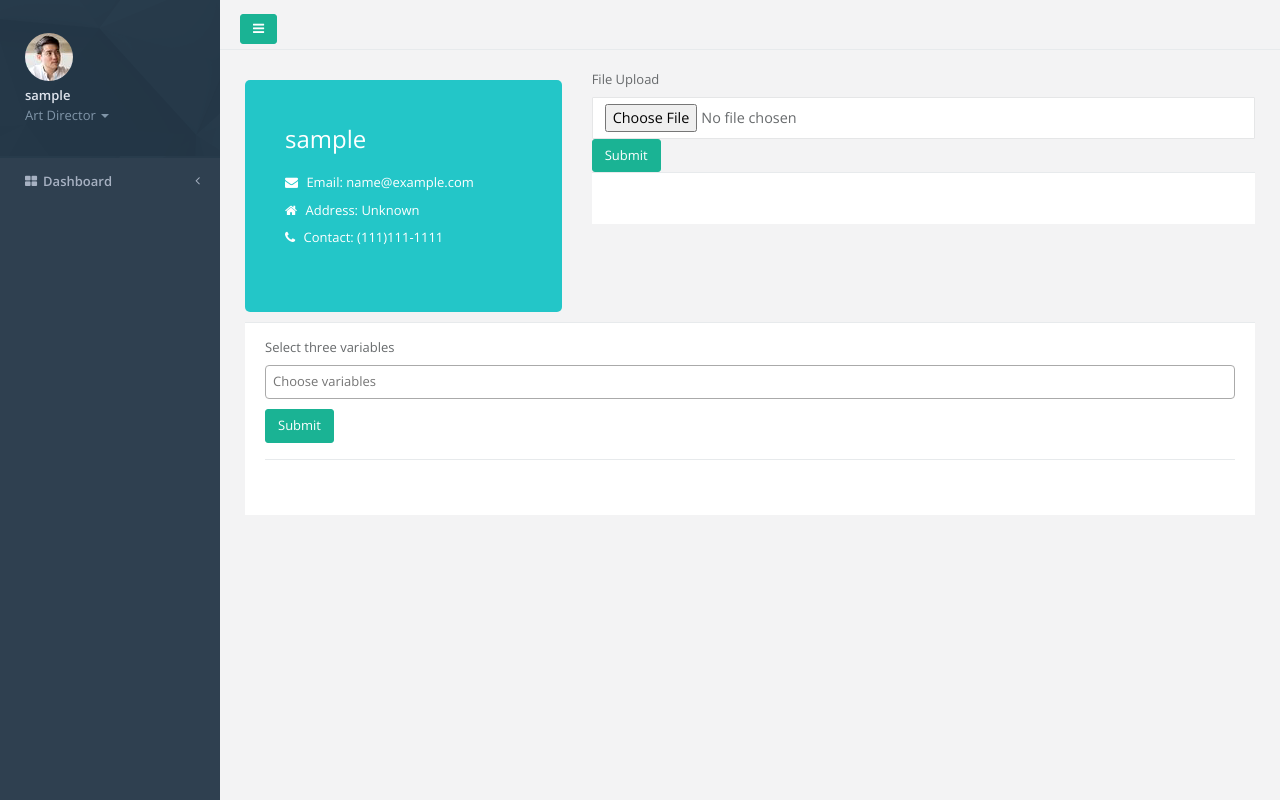
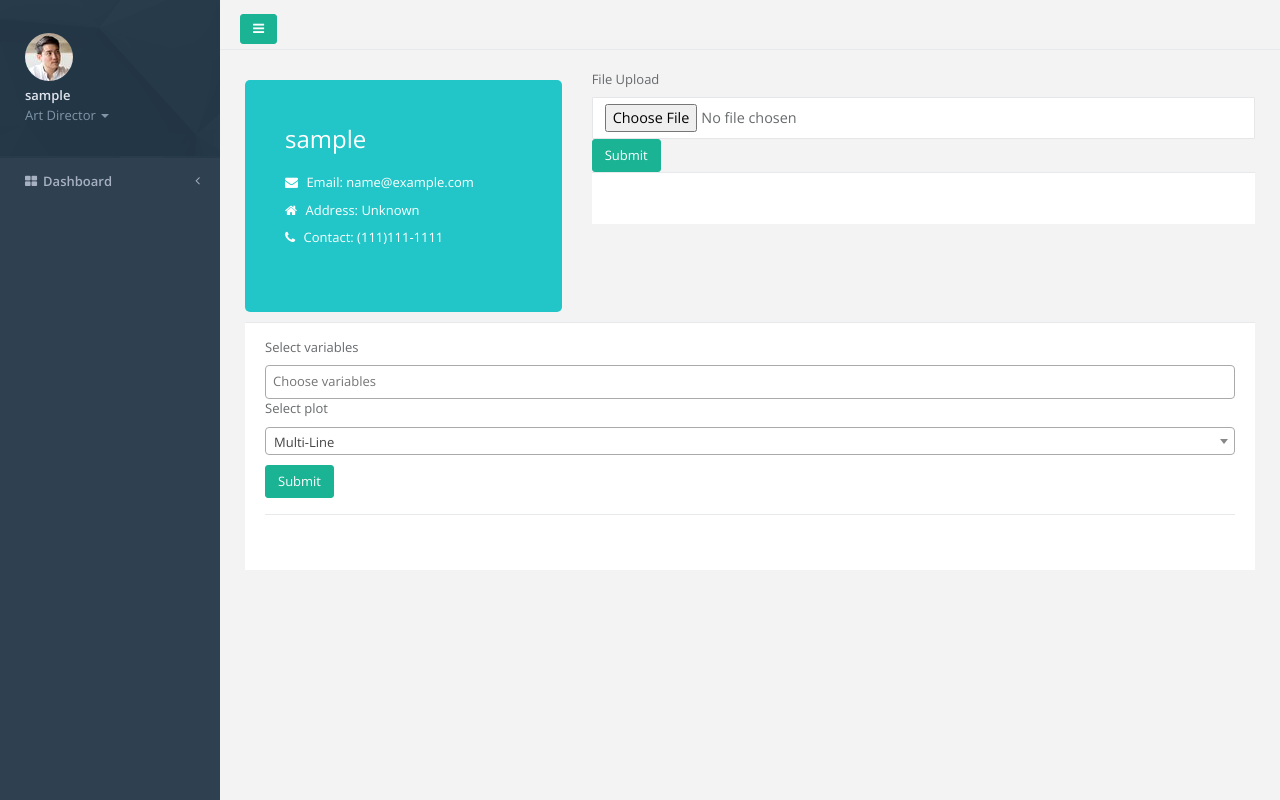
Before and after one commit to weilixu/wbcusa, a Django app: page /dashboard/ in a window 1280 px wide. Run offline with Django 3.2, Linux system fonts and the light colour scheme; the visitor is signed in with stand-in values (Sample User, id 1); some libraries are stand-ins or nearby versions.

Commit message:
add multiline plots

```diff
--- a/wbcplatform/static/js/draw.js
+++ b/wbcplatform/static/js/draw.js
@@ -126,18 +126,18 @@ const color_map = {
     @param title: drawing title
     @param title_style: style of the drawing title
  */
-function draw(data_src, visual, canvas_id, title, title_style, url){
+function draw(data_src, canvas_id, title, title_style, url){
     chart_title = title;
     chart_title_style = title_style;
     //chart_style[canvas_id] = title_style;
 
-    if(visual === 'hourly_data'){
+    var app = data_src['app']
+    if(app === 'hourlydata'){
         draw_hourly(data_src, canvas_id, url)
         var title = "Hourly Time-series Data";
         build_title(title, canvas_id);
         return
     }
-
 }
 
 function draw_hourly(setting, canvas_id, url){
@@ -157,8 +157,8 @@ function draw_hourly(setting, canvas_id, url){
                 var visual = setting['visual'];
                 var keys = setting['keys'];
                 if(visual !== 'line' && visual !=='scatter' && visual !== 'scatter_3d'
-                && visual !== 'table' && keys.length > 1){
-                    visual = 'line';
+                && visual !== 'table' && keys.length > 3){
+                    visual = 'multiline';
                 }
                 if(visual === 'scatter_3d'){
                     if(keys.length === 3){
@@ -183,12 +183,12 @@ function draw_hourly(setting, canvas_id, url){
 
 function draw_multi_line_chart(data, canvas_id){
     var lineData = JSON.parse(data['data']);
-    console.log(lineData)
     var keys = data['keys']
 
     var xData = []
     var yData = []
     var dataLeng = lineData.length;
+    var plotData = []
 
     for(var i=0; i<dataLeng; i++){
         var line = lineData[i];
@@ -200,7 +200,7 @@ function draw_multi_line_chart(data, canvas_id){
                 yData[k] = []
             }
             xData[k].push(line['DateTime'])
-            yData[k].push(line[keys[k]])
+            yData[k].push(fixed_2(line[keys[k]]))
         }
     }
 
@@ -226,12 +226,10 @@ function draw_multi_line_chart(data, canvas_id){
                 size: 12
             }
         };
-        data.push(result, result2);
-    }
+        plotData.push(result, result2);
+    };
     var layout = {
         showlegend: false,
-        height: 600,
-        width: 600,
         xaxis: {
             showline: true,
             showgrid: false,
@@ -261,19 +259,52 @@ function draw_multi_line_chart(data, canvas_id){
             r: 20,
             t: 100
         },
-        annotations: [
-            {
+        annotations:[]
+    };
 
+    for(i=0; i<xData.length; i++){
+        let resultAnnotation = {
+            xref: 'paper',
+            x: 0.05,
+            y: yData[i][0],
+            xanchor: 'right',
+            yanchor: 'middle',
+            text: keys[i] + ' <br> ' + yData[i][0],
+            showarrow:false,
+            font:{
+                family: 'Arial',
+                size: 14,
+                color: 'black'
             }
-        ]
+        };
+        var resultAnnotation2 = {
+            xref:'paper',
+            x: 0.95,
+            y: yData[i][yData[i].length-1],
+            xanchor: 'left',
+            yanchor: 'middle',
+            text: yData[i][yData[i].length-1],
+            font: {
+                family: 'Arial',
+                size: 14,
+                color: 'black'
+            },
+            showarrow: false
+        };
+        layout.annotations.push(resultAnnotation, resultAnnotation2);
     }
 
+    var id="hourly_data_multiline_" + (new Date().getTime());
+    var canvas = $("<div>").attr("id", id);
+    $("#" + canvas_id).html("");
+    $("#" + canvas_id).css("padding-left","0px").append(canvas);
 
+    Plotly.newPlot(id, plotData, layout, plotly_option);
+    //resize_plotly_chart(canvas_id, id);
 }
 
 function draw_distribution_chart(data, canvas_id){
     var allData = JSON.parse(data['data']['data']);
-    console.log(allData)
     var key = data['keys']
 
     var dataList=[]
@@ -531,7 +562,7 @@ function plotly_prepHeatmap(rawData, key, type){
 function resize_plotly_chart(canvas_id, chart_id){
     var height = $("#" + canvas_id).outerHeight();
     $("#" + canvas_id).find(".svg_container").css("height", height+'px');
-    Plotly.plots.resize(chart_id)
+    Plotly.plots.resize(chart_id);
 }
 
 function build_title(title, canvas_id){
--- a/wbcplatform/templates/platform/dashboard.html
+++ b/wbcplatform/templates/platform/dashboard.html
@@ -64,7 +64,7 @@ display:block
             <div class="ibox">
                 <div class="ibox-content">
                     <div class="form-group">
-                        <label class="font-normal">Select three variables</label>
+                        <label class="font-normal">Select variables</label>
                         <div>
                             <select data-placeholder="Choose variables" id="data_selector" class="form-control" multiple="multiple">
                                 <option value="ambient_temp">Ambient Temperature</option>
@@ -74,8 +74,16 @@ display:block
                                 <option value="hvac_power">HVAC Power</option>
                                 <option value="solar_rad">Solar Radiation</option>
                             </select>
-                            <button class="btn btn-primary" id="hour_data_submit" style="margin-top: 10px">Submit</button>
                         </div>
+                        <label class="font-normal">Select plot</label>
+                        <div>
+                            <select data-placeholder="Choose plot" id="plot_selector" class="form-control">
+                                <option value="multiline" selected>Multi-Line</option>
+                                <option value="scatter_3d">Scatter 3D</option>
+                                <option value="heat_map">Heat Map</option>
+                            </select>
+                        </div>
+                        <button class="btn btn-primary" id="hour_data_submit" style="margin-top: 10px">Submit</button>
                     </div>
                     <div style="" class="ibox-content" id="canvas">
                         <div class="empty-spinner" style="height:100%; display: none;">
@@ -141,20 +149,21 @@ display:block
 
         //activate select2
         $('#data_selector').select2();
+        $('#plot_selector').select2();
 
         $('#hour_data_submit').click(function(){
             //get the selected variables
             var selected_data = $("#data_selector").val()
-            if(selected_data.length !== 1){
-                alert("Select ONE variable!!!")
+            if(selected_data.length > 3){
+                alert("Select Three variable!!!")
             }else{
                 //need to confirm that the date time column name is 'DateTime'
                 setting["keys"] = selected_data;
                 setting["app"] = "hourlydata";
                 setting["start"] = "2021/07/28";
                 setting["end"] = "2021/09/21";
-                setting["visual"] = "multiline"
-                draw(setting, 'hourly_data', 'canvas', 'Default title','', window.location.pathname)
+                setting["visual"] = $('#plot_selector').val()
+                draw(setting, 'canvas', 'Default title','', window.location.pathname)
             }
         });
 
```
